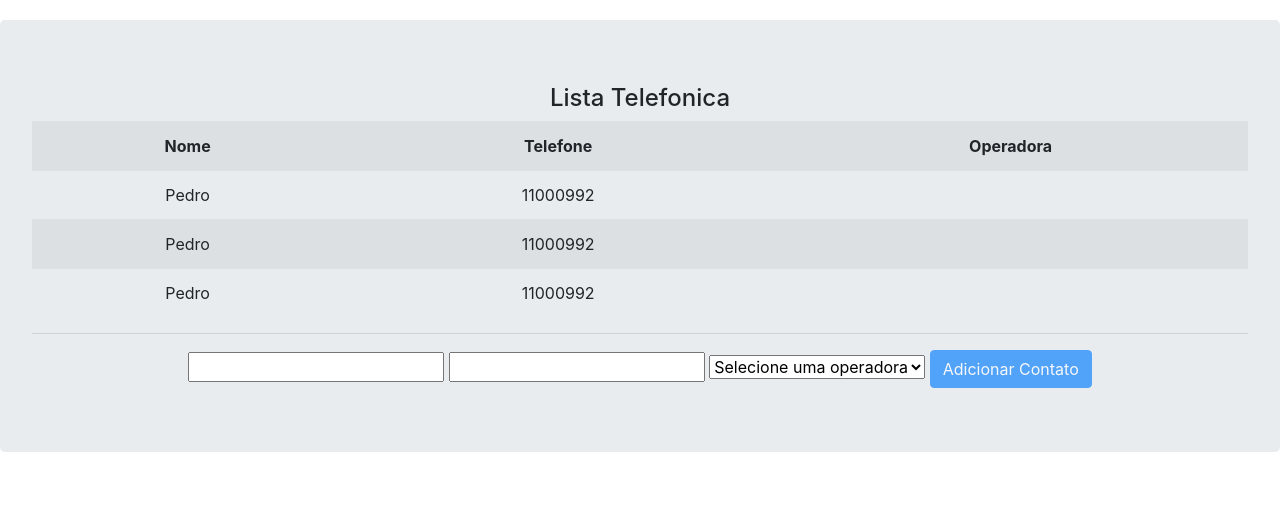
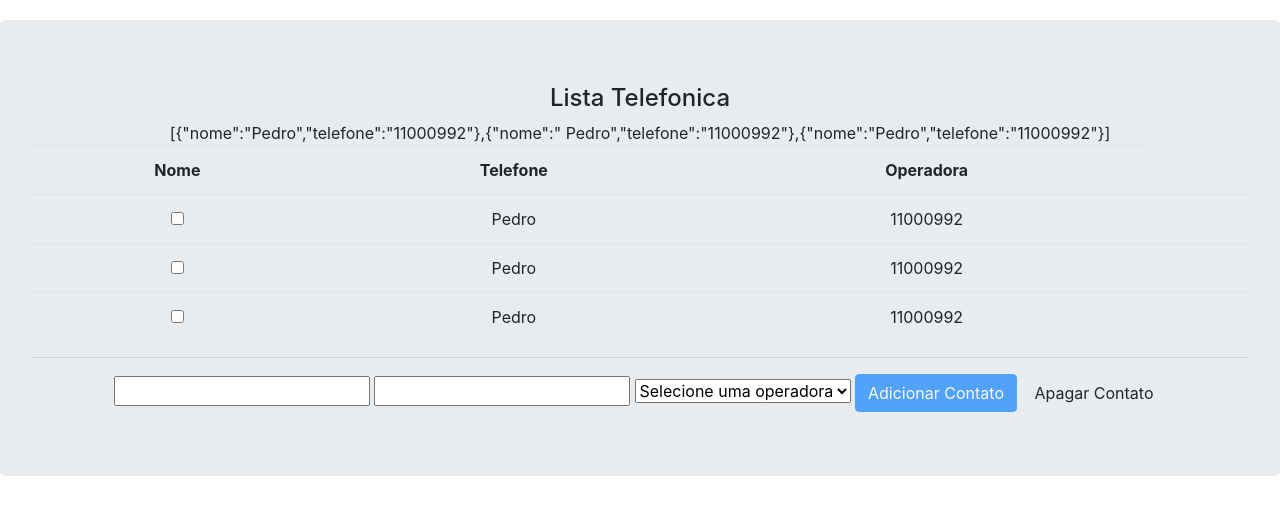
Before and after one commit to JairoBatistaD/EstudoAngularJS, a website: page app/index.html in a window 1280 px wide. Drawn offline with nearby package versions, Linux system fonts and the light colour scheme.

Commit message:
atualização

```diff
--- a/app/index.html
+++ b/app/index.html
@@ -29,12 +29,18 @@
         }
 
         $scope.operadoras = [
-            {nome: "OI", codigo: 14},
-            {nome: "Vivo", codigo: 14},
-            {nome: "Claro", codigo: 14},
-            {nome: "Tim",codigo: 14}
+            {nome: "OI", codigo: 14, categoria:"Celular"},
+            {nome: "Vivo", codigo: 14, categoria:"Celular"},
+            {nome: "Claro", codigo: 14 ,categoria:"FIxo"},
+            {nome: "Tim",codigo: 14, categoria:"Fixo"}
         ]
 
+        $scope.class = "selecionado"
+        $scope.apagarContato = function (contatos){
+          $scope.contatos =  contatos.filter(function(contato){
+                if(!contato.selecionado) return contato;
+            });
+        };
     });
 
 </script>
@@ -42,13 +48,15 @@
     <body ng-controller="listaTelefonicaCtrl">
 <div class="jumbotron">
       <h4>  {{app}}</h4>
-      <table class="table table-striped">
+      {{contatos}}
+      <table class="table ">
         <tr>
             <th>Nome</th>
             <th>Telefone</th>
             <th>Operadora</th>
         </tr>
-        <tr ng-repeat="contato in contatos ">
+        <tr ng-class="{selecionado: contato.selecionado} " ng-repeat="contato in contatos ">
+            <td><input type="checkbox" ng-model="contato.selecionado"/></td>
             <td>{{contato.nome}}</td>
             <td>{{contato.telefone}}</td>
             <td>{{contato.operadora.nome}}</td>
@@ -59,17 +67,19 @@
 
       </table>
       <hr/>
-      <input type="text" ng-model="contato.nome"/>
+      <input type="text" ng-model="contato.nome"/><!--Usando NG_MODEL -->
       <input type="text" ng-model="contato.telefone"/>
       <!-- NG-Model faz o papel inverso da  no ng-bind, ng-model leva da view para o scope e o ng-bind leva do
     scope para view-->
-    <select ng-model="contato.operadora" ng-options="operadora.nome for operadora in operadoras">
+    <select ng-model="contato.operadora" ng-options="operadora.nome for operadora in operadoras"><!--NG-OPTIONS-->
         <option value="">Selecione uma operadora</option>
     </select>
 
       <button class="btn btn-primary" ng-click="adicionar(contato)" ng-disabled="!contato.nome || !contato.telefone">Adicionar Contato</button>
+      <button class="btn btn-Dangeus" ng-click="apagarContato(contatos)" ng-disabled="isContatoSelecionado(contatos)" >Apagar Contato</button>
       <!--ng-d-isabled  serve para desabilitar o botao -->
     <!--ng-options renderiza as opçoes-->
+    <!--ngClass e ngStyle estilos dinamicamente-->
     </div>
     </body>
 </html>
```
